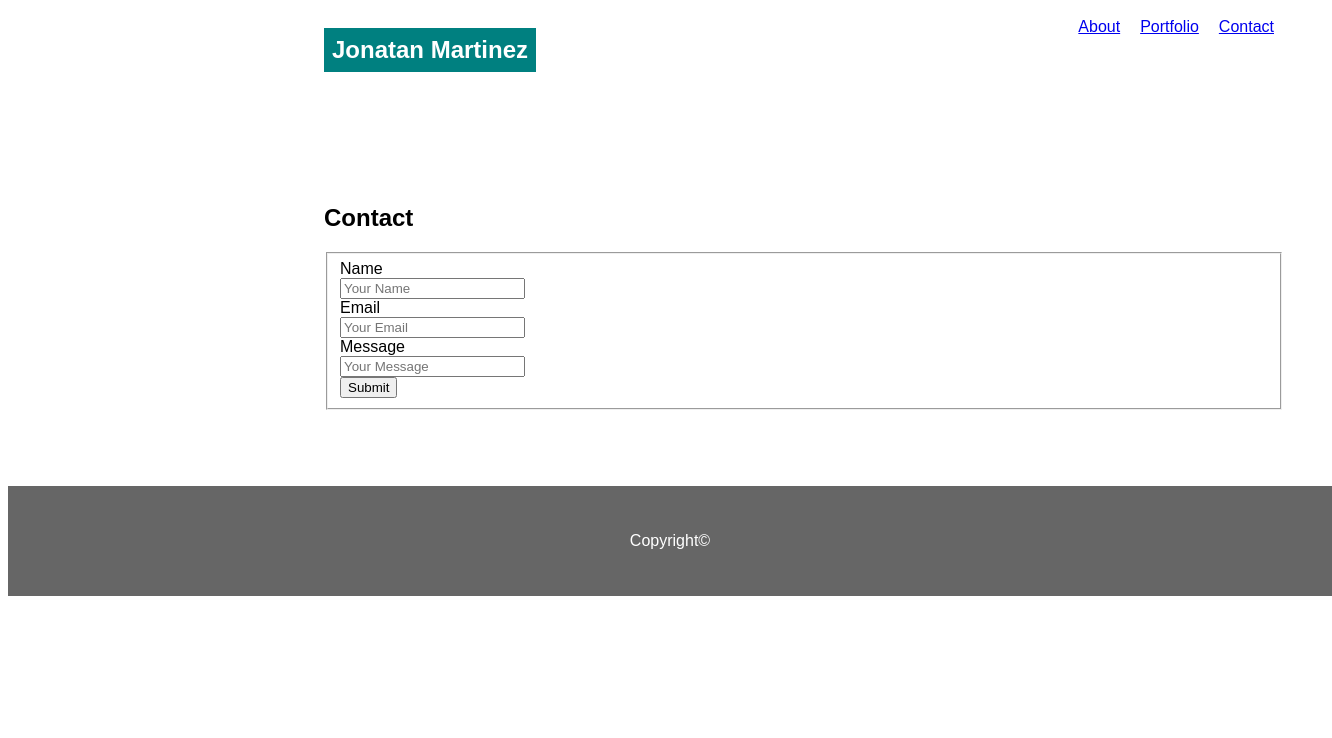
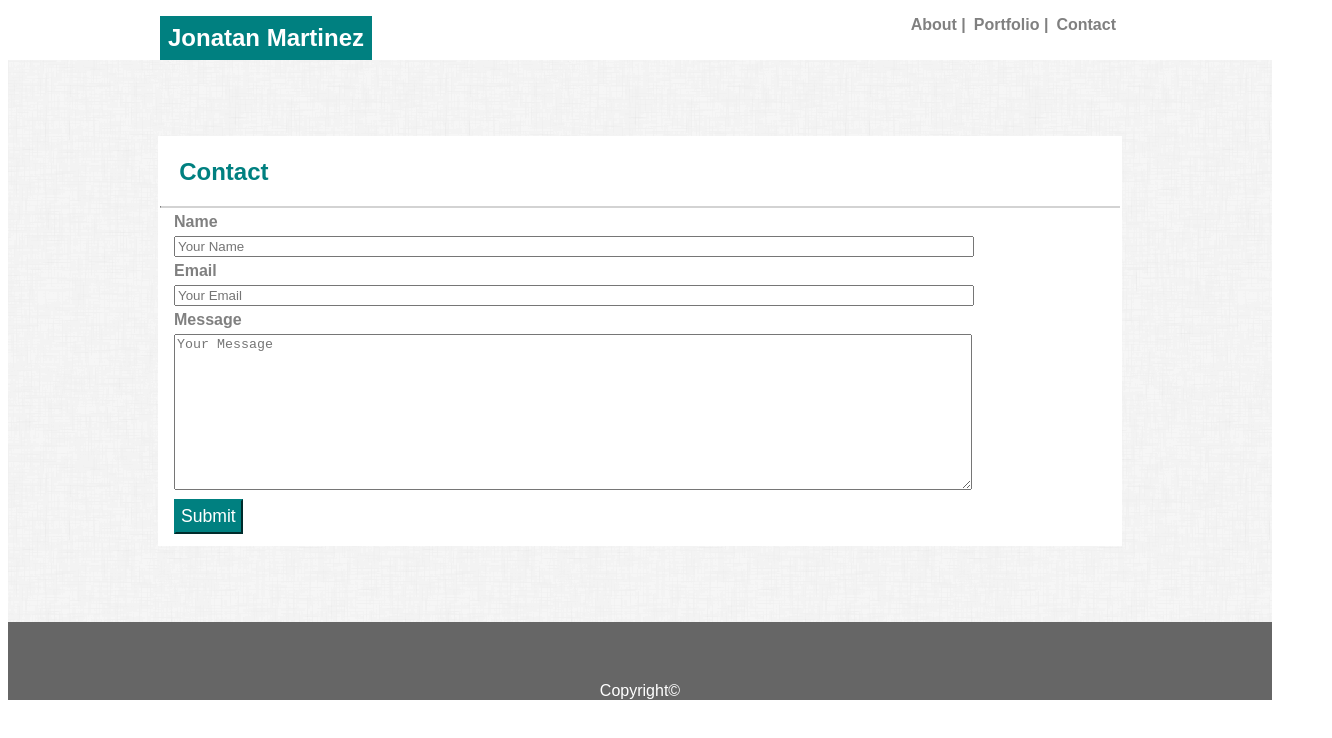
Before and after one commit to wan03/Basic-Portfolio, a plain HTML site: page contact.html in a window 1280 px wide. Shown: the whole page, 1332 px wide, since content can reach past the window. Drawn offline with Linux system fonts and the light colour scheme.

Commit message:
Updated all HTML and CSS almost finished site

```diff
--- a/assets/css/styles.css
+++ b/assets/css/styles.css
@@ -1,6 +1,6 @@
 header {
     font-family: 'Georgia', Times, Times 'Times New Roman', serif;
-
+    margin: 0;
 }
 
 body {
@@ -9,11 +9,12 @@ body {
 }
 
 main {
-    /*width: 960px;*/
-    background-image: url("assets/images/dust_scratches.png");
+
+    background-image: url("../images/dust_scratches.png");
     padding-bottom: 6%;
-    padding-top: 10%;
-    background-image: url(assets/images/dust_scratches.png);
+    padding-top: 6%;
+    font-size: 16px;
+
 }
 
 h1 {
@@ -21,14 +22,17 @@ h1 {
 
 }
 
+h2 {
+    color: teal;
+    margin-left: 2%;
+    font-size: 150%;
+}
 nav {
-    /*padding: 25px 25px 25px 50px;*/
+
     background-color: white;
-    margin-bottom: 50px;
     width: 960px;
-    margin-left: 25%;
-    margin-right: 25%;
-    padding-bottom: 0.01%;
+    margin: 0 auto;
+
 
 
 }
@@ -38,20 +42,42 @@ nav {
     color: white;
     background-color: teal;
     padding: 8px;
+    margin: 0;
 }
 
 .anchor-nav{
     float: right;
-    padding: 10px
+    padding-right: auto;
+    padding-left: auto;
+    margin: 0;
+    list-style-type: none;
+
+
+}
+
+nav a {
+    text-decoration: none;
+    color: gray;
+
+    font-weight: bold;
+
+
+    text-align: center;
+    padding: 4px;
+    text-decoration: none;
+
 }
 
 .maincontent {
-    margin-left: 25%;
-    margin-right: 25%;
+    margin: 0 auto;
     background-color: white;
     width: 960px;
     flex: 1 0 auto;
-    background-image: url(assets/images/dust_scratches.png);
+    border: 2px solid white;
+    /* border-radius: 30px; */
+    overflow: auto;
+    color: rgb(122, 122, 122);
+
 
 
 }
@@ -62,12 +88,85 @@ nav {
     color: white;
     background-color: #666666;
     text-align: center;
-    padding: 30px;
+    padding: 60px 0px 0px 0px;
+    height: 15%;
 
 
+
+}
+
+.footercontent {
+    margin: 0;
 }
 
 .headshot {
     float: left;
     height: 200px;
+    padding: 8px;
 }
+
+.clearfix::after {
+    content: "";
+    display: block;
+    clear: both;
+  }
+
+.navline {
+    margin: 0;
+    background-color: lightgray;
+    border-color: lightgray;
+    display: block;
+    border-top: 1px solid lightgray;
+    padding: 0;
+
+}
+
+.contentline {
+    background-color: lightgray;
+    border-color: lightgray;
+    display: block;
+    border-top: 1px solid lightgray;
+    padding: 0;
+    margin-left: auto;
+    margin-right: auto;
+    width: 95%;
+}
+
+.form {
+    border: none;
+    overflow: auto;
+}
+
+.fieldset {
+    border: none;
+    color: gray;
+    font-weight: 550;
+}
+
+.field {
+    width: 85%;
+    margin: 5px auto 5px auto;
+
+
+}
+
+.formmessage {
+    width: 85%;
+    margin: 5px auto 5px auto;
+    height: 150px;
+    overflow: auto;
+
+}
+
+.submitbutton {
+    background-color: teal;
+    color: white;
+    padding: 5px;
+    border-color: teal;
+    font-size: 110%;
+
+}
+
+.portfolioimage {
+    margin: 5px 10px 15px 5px;
+}
--- a/contact.html
+++ b/contact.html
@@ -7,28 +7,31 @@
     </head>
 
     <body>
-        <header>
+        <header class="clearfix">
 
             <nav>
-                    <h1 class="name-nav">Jonatan Martinez</h1>
-                    <a href="contact.html" class="anchor-nav">Contact</a>
-                    <a href="portfolio.html" class="anchor-nav">Portfolio</a>
-                    <a href="index.html" class="anchor-nav">About</a>
-                </nav>
+                <h1 class="name-nav">Jonatan Martinez</h1>
+                    <ul>
+                        <li class="anchor-nav"><a href="contact.html">Contact</a></li>
+                        <li class="anchor-nav"><a href="portfolio.html">Portfolio |</a></li>
+                        <li class="anchor-nav"><a href="index.html">About |</a></li>
+                    </ul>
+
+            </nav>
         </header>
         <main>
             <div class="maincontent">
                 <h2>Contact</h2>
-
-                    <form>
-                        <fieldset>
+                <hr class="navline">
+                    <form class="form">
+                        <fieldset class="fieldset">
                             <label>Name</label><br>
-                            <input type="text" required="yes" placeholder="Your Name"><br>
+                            <input type="text" required="yes" placeholder="Your Name" class="field" maxlength="25"><br>
                             <label>Email</label><br>
-                            <input type="text" required="yes" placeholder="Your Email"><br>
+                            <input type="text" required="yes" placeholder="Your Email" class="field" maxlength="25"><br>
                             <label>Message</label><br>
-                            <input type="text" required="yes" placeholder="Your Message"><br>
-                            <button>Submit</button>
+                            <textarea type="text" required="yes" placeholder="Your Message" class="formmessage" maxlength="400"></textarea><br>
+                            <input type="submit" value="Submit" class="submitbutton">
                         </fieldset>
 
                     </form>
@@ -36,7 +39,7 @@
         </main>
 
         <footer class="footer">
-                <p>
+                <p class="footercontent">
                     Copyright&copy;
                 </p>
             </footer>
```
Also changed, not shown: index.html (+12 -10 lines), portfolio.html (+17 -15 lines).
